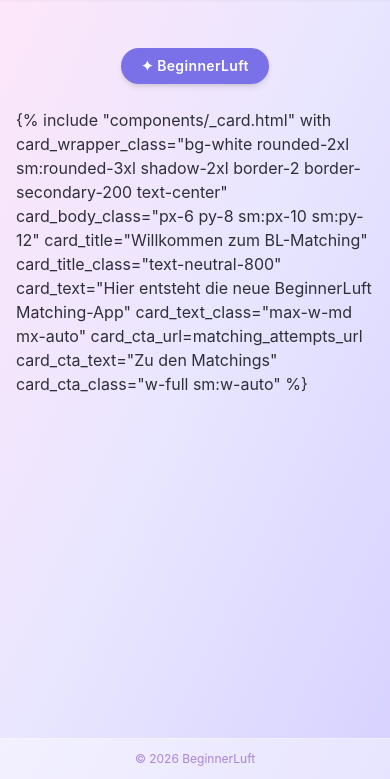
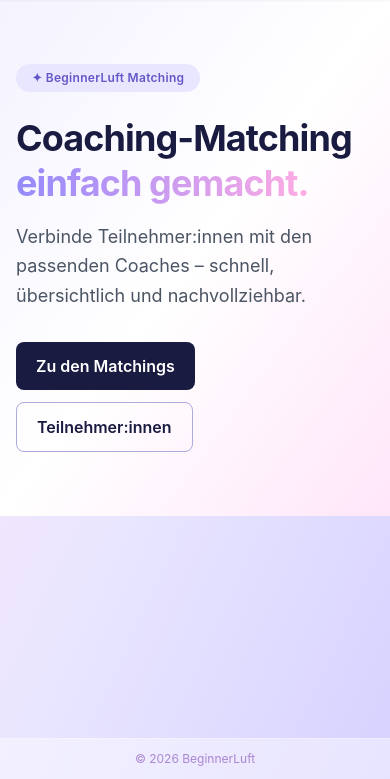
Before and after one commit to neptunhiker/bl-matching-app, a Django app: page / in a window 390 px wide. Shown: the part 65-844 px from the top of the page. Run offline with Django 4.2, Linux system fonts and the light colour scheme; the visitor is signed in with stand-in values (Sample User, id 1); style sheets or scripts are compiled from the project's sources; parts of the project's set-up code (start-up, migrations or seed data) failed here and were passed over.

Commit message:
feat: redesign landing page with responsive hero and brand gradient

```diff
--- a/templates/components/_card.html
+++ b/templates/components/_card.html
@@ -18,10 +18,7 @@
 
     {% if card_cta_url and card_cta_text %}
     <div class="mt-8">
-      <a href="{{ card_cta_url }}"
-         class="inline-flex items-center justify-center px-6 py-3 rounded-xl font-semibold text-white bg-primary-600 hover:bg-primary-700 transition-colors shadow-sm {{ card_cta_class|default:'' }}">
-        {{ card_cta_text }}
-      </a>
+      {% include "components/_button.html" with button_href=card_cta_url button_text=card_cta_text button_class=card_cta_class %}
     </div>
     {% endif %}
 
--- a/templates/landing.html
+++ b/templates/landing.html
@@ -1,35 +1,72 @@
 {% extends "base.html" %}
+{% load static %}
 
 {% block title %}BeginnerLuft Matching{% endblock %}
 
 {% block body %}
 
-  {% include "components/_layout.html" with layout_mode="start" layout_outer_class="max-w-2xl mx-auto px-4 py-12 sm:py-20" %}
+{# ── Hero ──────────────────────────────────────────────────────────── #}
+<section class="relative overflow-hidden">
 
-    <main class="w-full">
+  {# Soft gradient background #}
+  <div class="absolute inset-0 bg-gradient-to-br from-primary-50 via-white to-secondary-100 -z-10"></div>
 
-      <!-- Badge -->
-      <div class="flex justify-center mb-6 sm:mb-8">
-        <span class="inline-flex items-center gap-2 px-5 py-2 rounded-full
-                     bg-primary-600 text-white text-sm font-semibold tracking-wide shadow-md">
-          ✦ BeginnerLuft
+  <div class="max-w-5xl mx-auto px-4 sm:px-6 py-16 sm:py-24">
+    <div class="grid grid-cols-1 lg:grid-cols-2 gap-12 items-center">
+
+      {# Left: headline + CTAs #}
+      <div>
+        <span class="inline-flex items-center gap-2 px-4 py-1.5 rounded-full
+                     bg-primary-100 text-primary-700 text-xs font-semibold tracking-wide mb-6">
+          ✦ BeginnerLuft Matching
         </span>
+
+        <h1 class="text-4xl sm:text-5xl font-bold text-tertiary-700 leading-tight tracking-tight mb-4">
+          Coaching-Matching<br>
+          <span class="bg-bl-gradient bg-clip-text text-transparent">einfach gemacht.</span>
+        </h1>
+
+        <p class="text-lg text-neutral-600 leading-relaxed mb-8 max-w-lg">
+          Verbinde Teilnehmer:innen mit den passenden Coaches –
+          schnell, übersichtlich und nachvollziehbar.
+        </p>
+
+        <div class="flex flex-wrap gap-3">
+          {% url 'matching_attempts' as matching_attempts_url %}
+          {% include "components/_button.html" with button_href=matching_attempts_url button_text="Zu den Matchings" button_variant="tertiary" button_size="lg" %}
+          {% url 'participant_list' as participant_list_url %}
+          {% include "components/_button.html" with button_href=participant_list_url button_text="Teilnehmer:innen" button_variant="ghost" button_size="lg" %}
+        </div>
       </div>
 
-      <!-- Hero card -->
-      {% url 'matching_attempts' as matching_attempts_url %}
-      {% include "components/_card.html" with
-        card_wrapper_class="bg-white rounded-2xl sm:rounded-3xl shadow-2xl border-2 border-secondary-200 text-center"
-        card_body_class="px-6 py-8 sm:px-10 sm:py-12"
-        card_title="Willkommen zum BL-Matching"
-        card_title_class="text-neutral-800"
-        card_text="Hier entsteht die neue BeginnerLuft Matching-App"
-        card_text_class="max-w-md mx-auto"
-        card_cta_url=matching_attempts_url
-        card_cta_text="Zu den Matchings"
-        card_cta_class="w-full sm:w-auto"
-      %}
+      {# Right: decorative status card (desktop only) #}
+      <div class="hidden lg:flex justify-center">
+        <div class="relative">
+          <div class="absolute -inset-6 bg-bl-gradient rounded-3xl opacity-10 blur-2xl"></div>
+          <div class="relative bg-white rounded-3xl shadow-2xl border border-white/80 p-10
+                      flex flex-col items-center gap-6">
+            <img src="{% static 'img/bl_logo_schwarz.png' %}" alt="BeginnerLuft" class="h-16 w-auto opacity-70">
+            <div class="w-full border-t border-neutral-100 pt-4 space-y-3">
+              <div class="flex items-center gap-3">
+                <span class="w-2 h-2 rounded-full bg-green-400 shrink-0"></span>
+                <span class="text-sm text-neutral-600">Matching aktiv</span>
+              </div>
+              <div class="flex items-center gap-3">
+                <span class="w-2 h-2 rounded-full bg-primary-400 shrink-0"></span>
+                <span class="text-sm text-neutral-600">Coaches verfügbar</span>
+              </div>
+              <div class="flex items-center gap-3">
+                <span class="w-2 h-2 rounded-full bg-secondary-400 shrink-0"></span>
+                <span class="text-sm text-neutral-600">Benachrichtigungen aktiv</span>
+              </div>
+            </div>
+          </div>
+        </div>
+      </div>
 
-    </main>
-  {% include "components/_layout.html" with layout_mode="end" %}
+    </div>
+  </div>
+
+</section>
+
 {% endblock %}
```
